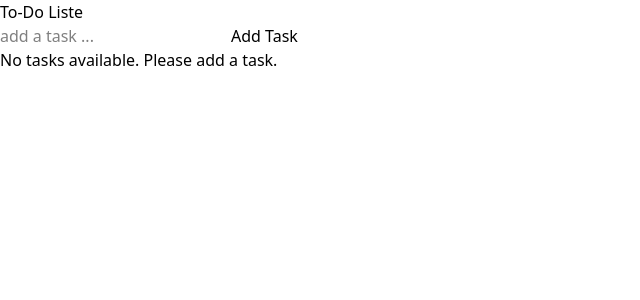
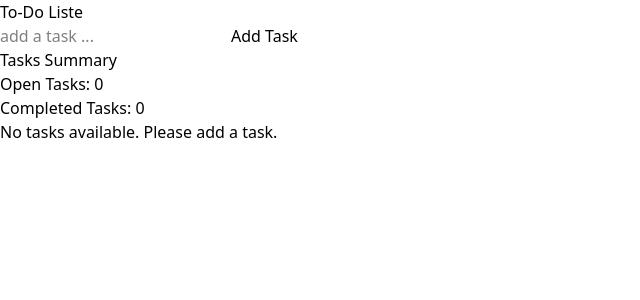
Before and after one commit to nucito101/Projekt-React-ToDo, a React (Vite) app: page / in a window 1280 px wide. Shown: the top 300 px of the page, without its empty margins (0-640 px from the left). Built offline with nearby package versions, Linux system fonts and the light colour scheme.

Commit message:
feat: add TaskSummary component to display open and completed tasks count

```diff
--- a/src/App.tsx
+++ b/src/App.tsx
@@ -1,5 +1,6 @@
 import React, { useEffect, useState } from "react"
 import type { Task } from "./types"
+import { TaskSummary } from "./components/TaskSummary"
 
 function App() {
   const [tasks, setTasks] = useState<Task[]>([])
@@ -98,6 +99,10 @@ function App() {
           </div>
 
           <div>
+            <TaskSummary tasks={tasks} />
+          </div>
+
+          <div>
             {tasks.map((task) => (
               <div key={task.id}>
                 <div>
--- /dev/null
+++ b/src/components/tasksummary.tsx
@@ -0,0 +1,24 @@
+import type { Task } from "../types"
+
+interface TaskSummaryProps {
+  tasks: Task[]
+}
+
+export function TaskSummary({ tasks }: TaskSummaryProps) {
+  const openTasks = tasks.filter((task) => task.status === "open").length
+  const completedTasks = tasks.filter((task) => task.status === "completed").length
+
+  return (
+    <div>
+      <h2>Tasks Summary</h2>
+      <div>
+        <div>
+          <p>Open Tasks: {openTasks}</p>
+        </div>
+        <div>
+          <p>Completed Tasks: {completedTasks}</p>
+        </div>
+      </div>
+    </div>
+  )
+}
```
Also changed, not shown: 1 other file (tests, documents, lock files or other folders).
